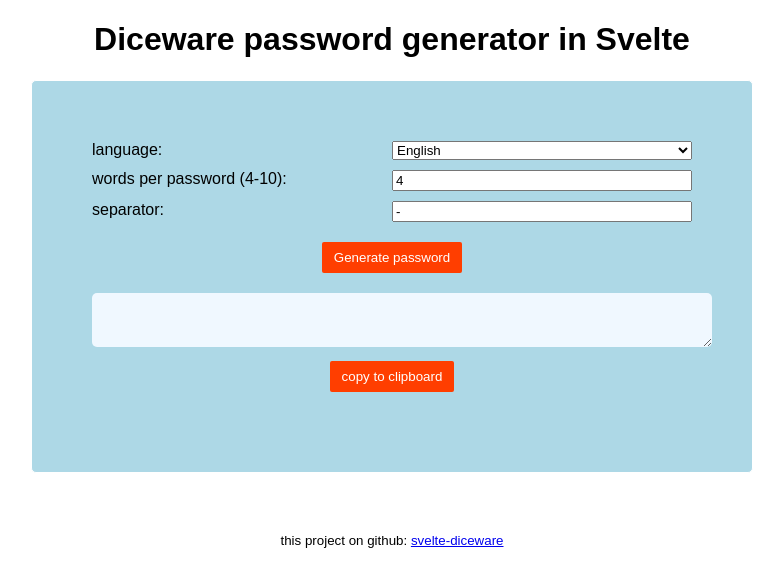
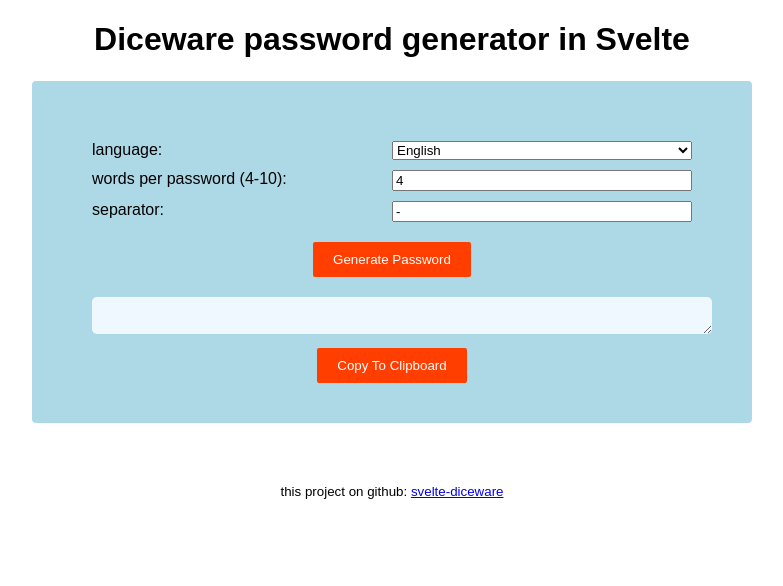
Before and after one commit to MaciekTalaska/svelte-diceware, a Svelte app: page / in a window 1280 px wide. Shown: the top 586 px of the page, without its empty margins (248-1031 px from the left). Built offline with nearby package versions, Linux system fonts and the light colour scheme; no server answers.

Commit message:
minor ui improvements

```diff
--- a/src/Diceware.svelte
+++ b/src/Diceware.svelte
@@ -59,8 +59,10 @@
     border: none;
     padding: 8px 12px;
     border-radius: 2px;
-    max-width: 60%;
+    /* max-width: 60%; */
     margin: 10px;
+    text-transform: capitalize;
+    padding: 10px 20px;
   }
   div {
     padding-bottom: 10px;
@@ -72,7 +74,7 @@
     /*margin: 0 auto;*/
     display: inline-grid;
     background-color: lightblue;
-    padding: 60px;
+    padding: 60px 60px 20px 60px;
     border-radius: 5px;
   }
 
@@ -107,9 +109,9 @@
       bind:value={language}
       on:change={async () => loadDicewareWordList()}>
       <option value="en">English</option>
-      <option value="pl">Polish</option>
       <option value="fi">Finnish</option>
       <option value="mi">Maori</option>
+      <option value="pl">Polish</option>
     </select>
   </div>
   <div>
@@ -136,10 +138,10 @@
   <div>
     <textarea
       id="passwordArea"
+      class="password-area"
       readonly
-      class="password-area"
+      rows="1"
       value={password} />
     <button on:click={copyPasswordToClipboard}>copy to clipboard</button>
   </div>
 </div>
-<p>{password}</p>
```
